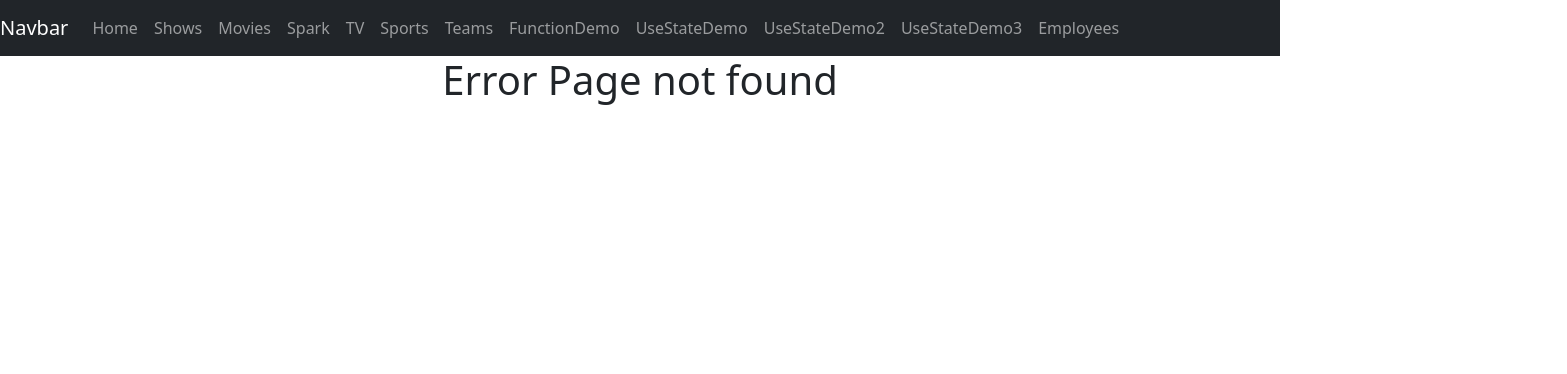
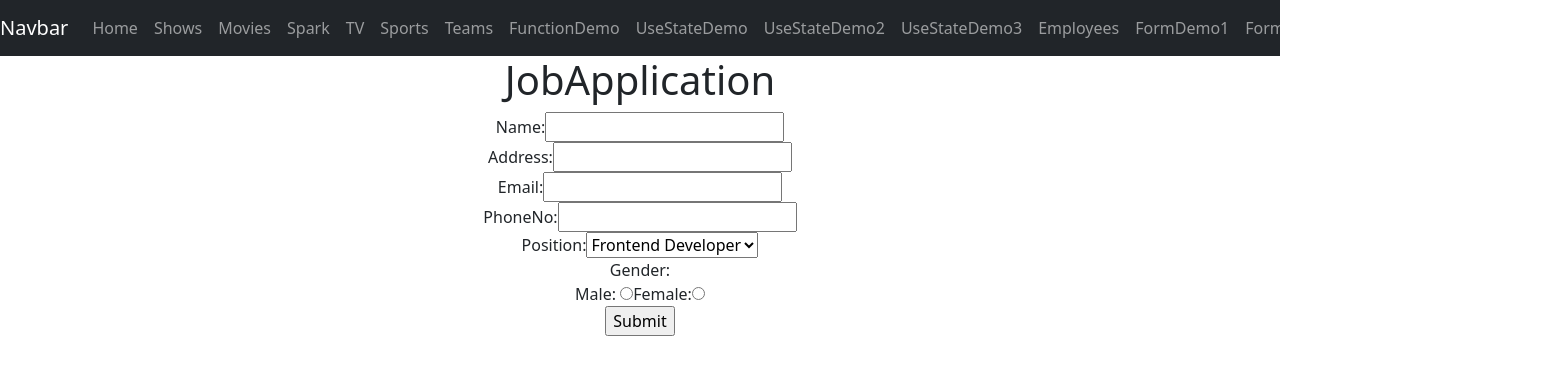
Before and after one commit to jig717/learing26, a React (Vite) app: page /FormDemo3 in a window 1280 px wide. Before the commit this address had no page. Shown: the top 374 px of the page, 1567 px wide, since content can reach past the window. Built offline with nearby package versions, Linux system fonts and the light colour scheme.

Commit message:
reACT-HOOK-FORM

```diff
--- a/package.json
+++ b/package.json
@@ -12,6 +12,7 @@
   "dependencies": {
     "react": "^19.2.0",
     "react-dom": "^19.2.0",
+    "react-hook-form": "^7.71.1",
     "react-router-dom": "^7.13.0"
   },
   "devDependencies": {
--- a/src/App.jsx
+++ b/src/App.jsx
@@ -31,7 +31,10 @@ import { UseStateDemo1 } from './Components/UseStateDemo1';
 import { UseStateDemo2 } from './Components/UseStateDemo2';
 import { UseStateDemo3 } from './Components/UseStateDemo3';
 import { Employees } from './Components/Employees';
-
+import { FormDemo1 } from './Components/Form/FormDemo1';
+import { FormDemo2 } from './Components/Form/FormDemo2';
+import { FormDemo3 } from './Components/Form/FormDemo3';
+import { FormDemo4 } from './Components/Form/FormDemo4';
 //import './App.css'
 
 function App() {
@@ -58,6 +61,8 @@ function App() {
         <Route path='/' element={<NetflixHomes></NetflixHomes>}></Route>
         <Route path='/movies' element={<NetflixMovies></NetflixMovies>}></Route>
         <Route path='/shows' element={<NetflixShows></NetflixShows>}></Route>
+        <Route path='/FormDemo3' element={<FormDemo3></FormDemo3>}></Route>
+        <Route path='/FormDemo4' element={<FormDemo4></FormDemo4>}></Route>
         <Route path='/watch/:name' element={<Watch></Watch>}></Route>
         <Route path='/Teams' element={<Teams></Teams>}></Route>
         <Route path='/FunctionDemo1' element={<FunctionDemo1></FunctionDemo1>}></Route>
@@ -65,9 +70,10 @@ function App() {
           <Route path='/UseStateDemo2' element={<UseStateDemo2></UseStateDemo2>}></Route>
           <Route path='/UseStateDemo3' element={<UseStateDemo3></UseStateDemo3>}></Route>
           <Route path='/Employees' element={<Employees></Employees>}></Route>
+          <Route path='/FormDemo1' element={<FormDemo1></FormDemo1>}></Route>
+          <Route path='/FormDemo2' element={<FormDemo2></FormDemo2>}></Route>
           <Route path='/*' element={<EeeoeNotFound></EeeoeNotFound>}></Route>
          </Routes>
-
 
       </div>
 
--- /dev/null
+++ b/src/Components/Form/FormDemo1.jsx
@@ -0,0 +1,58 @@
+
+import React, { useState } from 'react'
+import { useForm } from 'react-hook-form'
+
+export const FormDemo1 = () => {
+
+  const {register,handleSubmit} = useForm()
+  const [userData, setuserData] = useState({})
+  const [isSubmited, setisSubmited] = useState(false)
+  //handleSubmit --> form -->submmit -->handleSubmit --> it will handle submit...
+  //register is a function which is use for register input...
+
+  //callback function
+  const submitHandler = (data)=>{
+    console.log(data) //{} object
+    setuserData(data)
+    setisSubmited(true)
+  }
+
+  return (
+    <div style={{textAlign:"center"}}>
+        <h1>FormDemo1</h1>
+        <form onSubmit={handleSubmit(submitHandler)}>
+          <div>
+            <label>NAME</label>
+            <input type='text' placeholder='enter name' {...register("firstName")}></input>
+          </div>
+          <div>
+            <label>AGE</label>
+            <input type='text' {...register("age")}></input>
+          </div>
+          <div>
+            <label>GENDER</label>  <br></br>
+            MALE:<input type='radio' value="male" {...register("gender")}></input>
+            FEMALE:<input type='radio' value="female" {...register("gender")}></input>
+          </div>
+          <div>
+            <label>HOBBIES</label> <br></br>
+            CRICKET :<input type='checkbox' value="cricket" {...register("hobbies")}></input>
+            TRAVEL :<input type='checkbox' value="travel" {...register("hobbies")}></input>
+            SCCROLLING :<input type='checkbox' value="scrolling" {...register("hobbies")}></input>
+          </div>
+          <div>
+            <input type='submit'></input>
+          </div>
+        </form>
+
+          {
+            isSubmited == true && <div>
+          <h1>OUTPUT</h1>
+          <h1>Name = {userData.firstName}</h1>
+          <h2>Age = {userData.age}</h2>
+        </div>
+          }
+
+    </div>
+  )
+}
--- /dev/null
+++ b/src/Components/Form/FormDemo2.jsx
@@ -0,0 +1,57 @@
+import React from 'react'
+import { useState } from 'react'
+import { useForm } from 'react-hook-form'
+export const FormDemo2 = () => {
+    const {register,handleSubmit} = useForm()
+    const [userData, setuserData] = useState({})
+    const [Submit ,setSubmit] = useState(false)
+
+    const handel =(data)=>{
+        console.log(data)
+        setuserData(data)
+        setSubmit(true)
+    }
+  return (
+    <div style={{textAlign:"center"}}>
+        <h1>FormDemo2</h1>
+        <form onSubmit={handleSubmit(handel)}>
+            <div>
+                <label htmlFor="name">FirstName:</label>
+                <input type="text" {...register("FirstName")}/><br></br>
+            </div>
+            <div>
+                <label htmlFor="name">LastName:</label>
+                <input type="text" {...register("LastName")}/><br></br>
+            </div>
+            <div>
+                <label htmlFor="name">Email:</label>
+                <input type="text" {...register("Email")}/><br></br>
+            </div>
+            <div>
+                <label htmlFor="name">Gender</label><br></br>
+               Male: <input type="radio" value="male" name='gender' {...register("Gender")}/>
+               Female:<input type="radio" value="female" name='gender'{...register("Gender")}/>
+            </div>
+            <div>
+               <label>PhoneNo:</label>
+              	<input type="number" {...register("PhoneNo")}/>
+            </div>
+            <div>
+                <input type="submit" />
+            </div>
+        </form>
+        {
+            Submit == true && <div>
+                <h1>OUTPUT</h1>
+                <h1>Name = {userData.FirstName} {userData.LastName}</h1>
+                <h2>Email = {userData.Email}</h2>
+                <h2>Gender = {userData.Gender}</h2>
+                <h2>PhoneNo = {userData.PhoneNo}</h2>
+
+            </div>
+        }
+
+
+    </div>
+  )
+}
--- /dev/null
+++ b/src/Components/Form/FormDemo3.jsx
@@ -0,0 +1,64 @@
+import React from 'react'
+import { useState } from 'react'
+import { useForm } from 'react-hook-form'
+export const FormDemo3 = () => {
+    const {register,handleSubmit} = useForm()
+  const [userData, setuserData] = useState({})
+  const [Submit ,setSubmit] = useState(false)
+  const handel=(data)=>{
+    console.log(data)
+    setuserData(data)
+    setSubmit(true)
+  }
+  return (
+    <div style={{textAlign:'center'}}>
+        <h1>JobApplication</h1>
+    <form onSubmit={handleSubmit(handel)}>
+    <div>
+        <label htmlFor="Name">Name:</label>
+        <input type="text" {...register("Name")}/>
+    </div>
+    <div>
+        <label htmlFor="Address">Address:</label>
+        <input type="text" {...register("Address")}/>
+    </div>
+    <div>
+        <label htmlFor="Email">Email:</label>
+        <input type="text" {...register("Email")}/>
+    </div>
+    <div>
+        <label htmlFor="PhoneNo">PhoneNo:</label>
+        <input type="number" {...register("PhoneNo")}/>
+    </div>
+    <div>
+        <label htmlFor="Position">Position:</label>
+        <select {...register("Position")}>
+            <option value="Frontend Developer">Frontend Developer</option>
+            <option value="Backend Developer">Backend Developer</option>
+            <option value="FullStack Developer">FullStack Developer</option>
+            <option value="DevOPs">DevOPs</option>
+        </select>
+    </div>
+    <div>
+        <label htmlFor="Gender">Gender:</label><br></br>
+       Male: <input type="radio" value="male" name='gender' {...register("Gender")}/>
+       Female:<input type="radio" value="female" name='gender' {...register("Gender")}/>
+    </div>
+    <div>
+        <input type="submit" />
+    </div>
+    </form>
+    {
+        Submit == true && <div>
+            <h1>OUTPUT</h1>
+            <h1>Name = {userData.Name}</h1>
+            <h2>Address = {userData.Address}</h2>
+            <h2>Email = {userData.Email}</h2>
+            <h2>PhoneNo = {userData.PhoneNo}</h2>
+            <h2>Position = {userData.Position}</h2>
+           <h2>Gender = {userData.Gender}</h2>
+        </div>
+    }
+    </div>
+  )
+}
--- /dev/null
+++ b/src/Components/Form/FormDemo4.jsx
@@ -0,0 +1,51 @@
+import React from 'react'
+import { useState } from 'react'
+import { useForm } from 'react-hook-form'
+
+export const FormDemo4 = () => {
+    const {register,handleSubmit} = useForm()
+    const [userData, setuserData] = useState({})
+    const [Submit ,setSubmit] = useState(false)
+    const handel=(data)=>{
+        console.log(data)
+        setuserData(data)
+        setSubmit(true)
+    }
+  return (
+    <div>
+        <h1>Anime</h1>
+        <form onSubmit={handleSubmit(handel)}>
+            <div>
+                <label >Anime-Name:</label>
+                <input type="text" {...register("Anime_Name")}/>
+                <br></br>
+            </div>
+            <div>
+              <label>Anime_category</label>
+             <select {...register("Anime_Category")}>
+            <option value="Iesakai">Iesakai Anime</option>
+            <option value="Romantic Anime">Romantic Anime</option>
+            <option value="Fantasy Anime">Fantasy Anime</option>
+            <option value="Adventure Anime">Adventure Anime</option>
+        </select>
+            </div>
+            <div>
+                <label htmlFor="name">Anime_Release_Year:</label>
+                <input type="number" {...register("Anime_Release_Year")}/>
+                <br></br>
+            </div>
+            <div>
+                <input type="submit" />
+            </div>
+        </form>
+        {
+            Submit == true && <div>
+                <h1>OUTPUT</h1>
+                <h1>Anime-Name = {userData.Anime_Name}</h1>
+                <h2>Anime-category = {userData.Anime_Category}</h2>
+                <h2>Anime-Release-Year = {userData.Anime_Release_Year}</h2>
+            </div>
+        }
+    </div>
+  )
+}
--- a/src/Components/NavBar.jsx
+++ b/src/Components/NavBar.jsx
@@ -82,6 +82,26 @@ export const NavBar = () => {
                   Employees
                 </Link>
               </li>
+              <li class="nav-item active">
+                <Link class="nav-link" to="/FormDemo1">
+                  FormDemo1
+                </Link>
+              </li>
+              <li class="nav-item active">
+                <Link class="nav-link" to="/FormDemo2">
+                  FormDemo2
+                </Link>
+              </li>
+              <li class="nav-item active">
+                <Link class="nav-link" to="/FormDemo3">
+                  FormDemo3
+                </Link>
+              </li>
+              <li class="nav-item active">
+                <Link class="nav-link" to="/FormDemo4">
+                  FormDemo4
+                </Link>
+              </li>
 
           </ul>
         </div>
```
Also changed, not shown: 1 other file (tests, documents, lock files or other folders).
